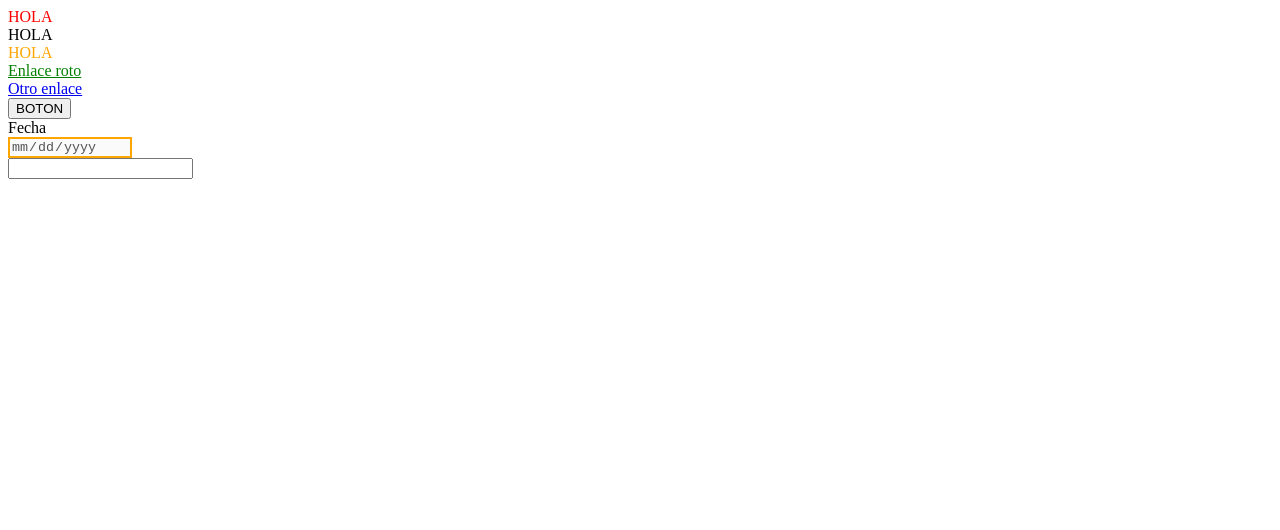
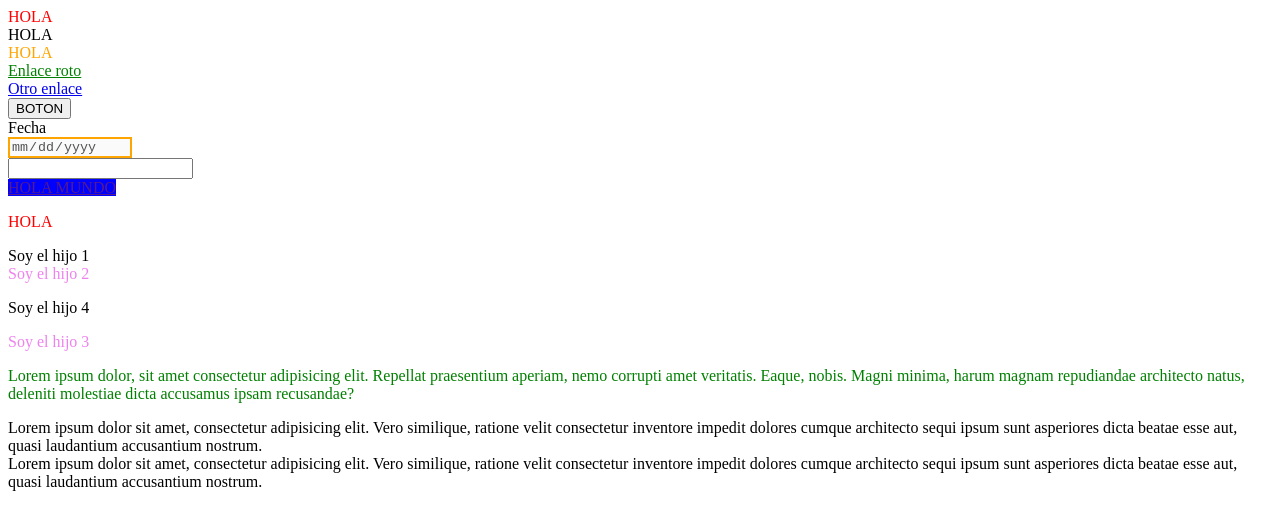
Before and after one commit to DeimaxRow1342/Tec_Web7, a plain HTML site: page index.html in a window 1280 px wide. Drawn offline with Linux system fonts and the light colour scheme.

Commit message:
Actualizacion de nuevo codigo

```diff
--- a/index.html
+++ b/index.html
@@ -5,6 +5,26 @@
     <meta name="viewport" content="width=device-width, initial-scale=1.0">
     <link rel="stylesheet" href="css/estilos.css">
     <title>Document</title>
+    <style>
+        .hijo1 ~ div{
+            color:violet;
+        }
+        .foo{
+            color:green;
+        }
+        #bar{
+            color:red;
+        }*/
+        #outer a{
+            background-color: red;
+        }
+        #outer #inner a{
+            background-color: blue;
+        }
+
+
+
+    </style>
 
 </head>
 <body>
@@ -23,5 +43,30 @@
         <br>
         <input type="text" type="password" id="password">
     </form>
+    <div id="outer">
+        <div id="inner">
+            <a href="">HOLA MUNDO</a>
+        </div>
+    </div>
+
+    <p class="foo bar" id="bar">HOLA</p>
+
+
+    <div class="abuelo">
+        <div class="hijo1">Soy el hijo 1</div>
+        <div class="hijo">Soy el hijo 2</div>
+        <p>Soy el hijo 4</p>
+        <div class="hijo">Soy el hijo 3</div>
+    </div>
+
+    <p class="foo">
+        Lorem ipsum dolor, sit amet consectetur adipisicing elit. Repellat praesentium aperiam, nemo corrupti amet veritatis. Eaque, nobis. Magni minima, harum magnam repudiandae architecto natus, deleniti molestiae dicta accusamus ipsam recusandae?
+    </p>
+    <div class="bar">
+        Lorem ipsum dolor sit amet, consectetur adipisicing elit. Vero similique, ratione velit consectetur inventore impedit dolores cumque architecto sequi ipsum sunt asperiores dicta beatae esse aut, quasi laudantium accusantium nostrum.
+    </div>
+    <div class="baz">
+        Lorem ipsum dolor sit amet, consectetur adipisicing elit. Vero similique, ratione velit consectetur inventore impedit dolores cumque architecto sequi ipsum sunt asperiores dicta beatae esse aut, quasi laudantium accusantium nostrum.
+    </div>
 </body>
 </html>
```
